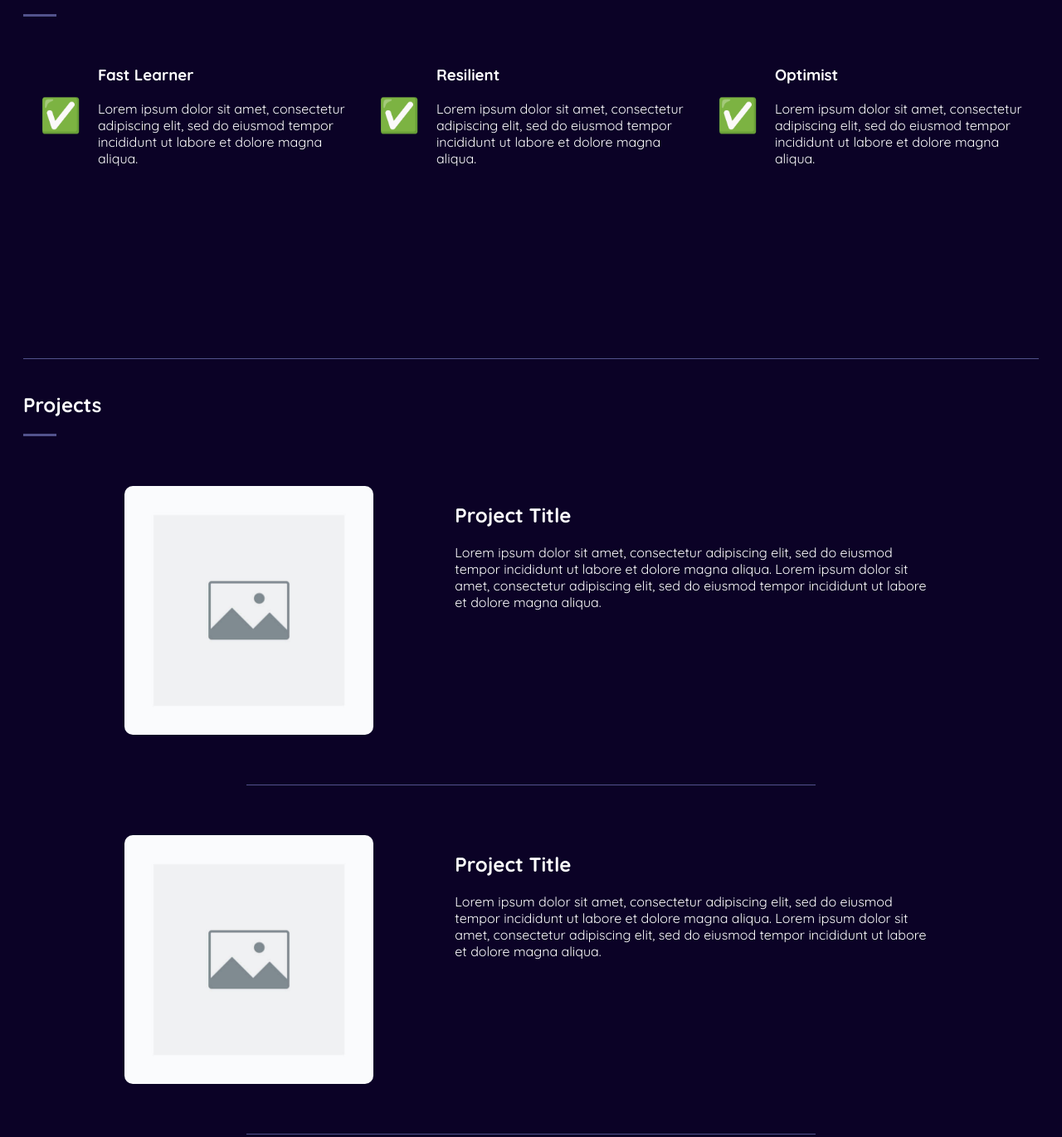
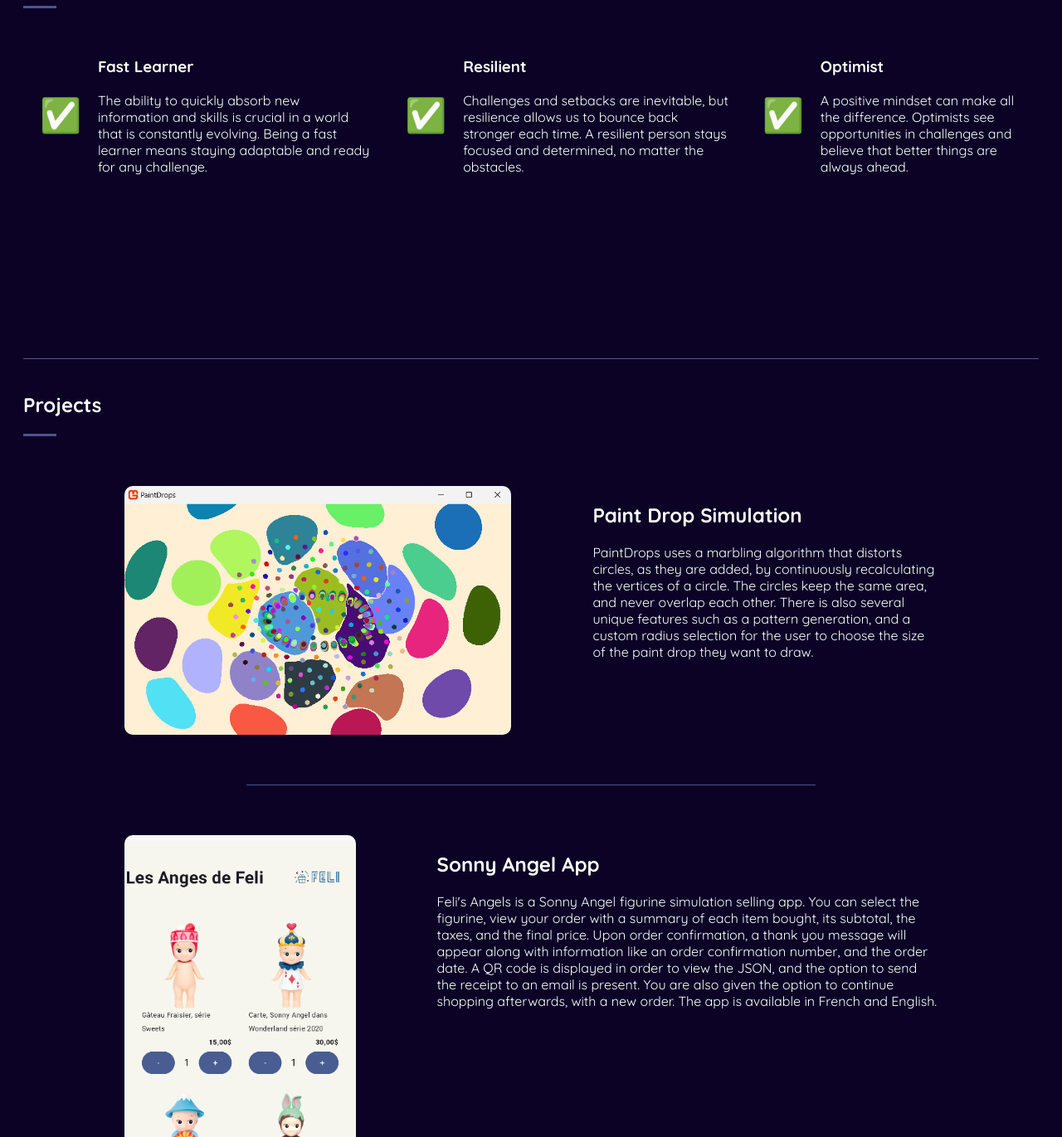
Before and after one commit to luufelicia/portfolio, a plain HTML site: page index.html in a window 1280 px wide. Shown: the part 1598-2969 px from the top of the page at 83% size. Drawn offline with Linux system fonts and the light colour scheme.

Commit message:
Filled in template with real information

```diff
--- a/index.html
+++ b/index.html
@@ -91,14 +91,14 @@
                         <p class="checkmark">✅</p>
                         <div>
                             <h3>Fast Learner</h3>
-                            <p>Lorem ipsum dolor sit amet, consectetur adipiscing elit, sed do eiusmod tempor incididunt ut labore et dolore magna aliqua. </p>
+                            <p>The ability to quickly absorb new information and skills is crucial in a world that is constantly evolving. Being a fast learner means staying adaptable and ready for any challenge. </p>
                         </div>
                     </div>
                     <div class="skill">
                         <p class="checkmark">✅</p>
                         <div>
                             <h3>Resilient</h3>
-                            <p>Lorem ipsum dolor sit amet, consectetur adipiscing elit, sed do eiusmod tempor incididunt ut labore et dolore magna aliqua. </p>
+                            <p>Challenges and setbacks are inevitable, but resilience allows us to bounce back stronger each time. A resilient person stays focused and determined, no matter the obstacles. </p>
                         </div>
 
                     </div>
@@ -106,7 +106,7 @@
                         <p class="checkmark">✅</p>
                         <div>
                             <h3>Optimist</h3>
-                            <p>Lorem ipsum dolor sit amet, consectetur adipiscing elit, sed do eiusmod tempor incididunt ut labore et dolore magna aliqua. </p>
+                            <p>A positive mindset can make all the difference. Optimists see opportunities in challenges and believe that better things are always ahead. </p>
                         </div>
                     </div>
                 </div>
@@ -124,28 +124,36 @@
                 </header>
                 <div  id="project-content">
                     <div id="project-list">
+                        <div  class="project">
+                            <img src="img/paint_drop.png" height="300px" class="project-img">
+                            <div>
+                                <h2>Paint Drop Simulation</h2>
+                                <p>PaintDrops uses a marbling algorithm that distorts circles, as they are added, by continuously recalculating the vertices of a circle. The circles keep the same area, and never overlap each other. There is also several unique features such as a pattern generation, and a custom radius selection for the user to choose the size of the paint drop they want to draw.</p>
+                            </div>
+                        </div>
+                        <hr class="medium-hr">
                         <div class="project">
-                            <img src="img/istockphoto-1222357475-612x612.jpg" height="300px" class="project-img">
+                            <img src="img/sonny_angel_app.png" height="600px" class="project-img">
                             <div>
-                                <h2>Project Title</h2>
-                                <p>Lorem ipsum dolor sit amet, consectetur adipiscing elit, sed do eiusmod tempor incididunt ut labore et dolore magna aliqua. Lorem ipsum dolor sit amet, consectetur adipiscing elit, sed do eiusmod tempor incididunt ut labore et dolore magna aliqua.</p>
+                                <h2>Sonny Angel App</h2>
+                                <p>Feli's Angels is a Sonny Angel figurine simulation selling app. You can select the figurine, view your order with a summary of each item bought, its subtotal, the taxes, and the final price. Upon order confirmation, a thank you message will appear along with information like an order confirmation number, and the order date. A QR code is displayed in order to view the JSON, and the option to send the receipt to an email is present. You are also given the option to continue shopping afterwards, with a new order. The app is available in French and English. </p>
                             </div>
-
+                            <!-- <div>
+                                <h3>Skills:</h3>
+                                <li>
+                                    <ul>Kotlin</ul>
+                                    <ul>Testing</ul>
+                                    <ul>View Models</ul>
+                                    <ul>QR Code</ul>
+                                </li>
+                            </div> -->
                         </div>
                         <hr class="medium-hr">
                         <div  class="project">
-                            <img src="img/istockphoto-1222357475-612x612.jpg" height="300px" class="project-img">
+                            <img src="img/rotten_potatoes_map.webp" height="300px" width="700px" class="project-img">
                             <div>
-                                <h2>Project Title</h2>
-                                <p>Lorem ipsum dolor sit amet, consectetur adipiscing elit, sed do eiusmod tempor incididunt ut labore et dolore magna aliqua. Lorem ipsum dolor sit amet, consectetur adipiscing elit, sed do eiusmod tempor incididunt ut labore et dolore magna aliqua.</p>
-                            </div>
-                        </div>
-                        <hr class="medium-hr">
-                        <div  class="project">
-                            <img src="img/istockphoto-1222357475-612x612.jpg" height="300px" class="project-img">
-                            <div>
-                                <h2>Project Title</h2>
-                                <p>Lorem ipsum dolor sit amet, consectetur adipiscing elit, sed do eiusmod tempor incididunt ut labore et dolore magna aliqua. Lorem ipsum dolor sit amet, consectetur adipiscing elit, sed do eiusmod tempor incididunt ut labore et dolore magna aliqua.</p>
+                                <h2>Rotten Potatoes Movie Rating Site</h2>
+                                <p>Rotten Potatoes is an easy-to-use application that displays data about movies, including its ratings, and revenue. Furthermore, you can choose a specific country from a map, and it will display: How many movies were made there, The number of votes, The average movie rating for that country.</p>
                             </div>
                         </div>
                     </div>
--- a/media.css
+++ b/media.css
@@ -45,4 +45,8 @@
         display: flex;
         flex-direction: column;
     }
+    .project-img{
+        width: 100%;
+        height: 80%;
+    }
 }
```
Also changed, not shown: img/paint_drop.png (added), img/rotten_potatoes_map.webp (added), img/sonny_angel_app.png (added), 1 other file.
